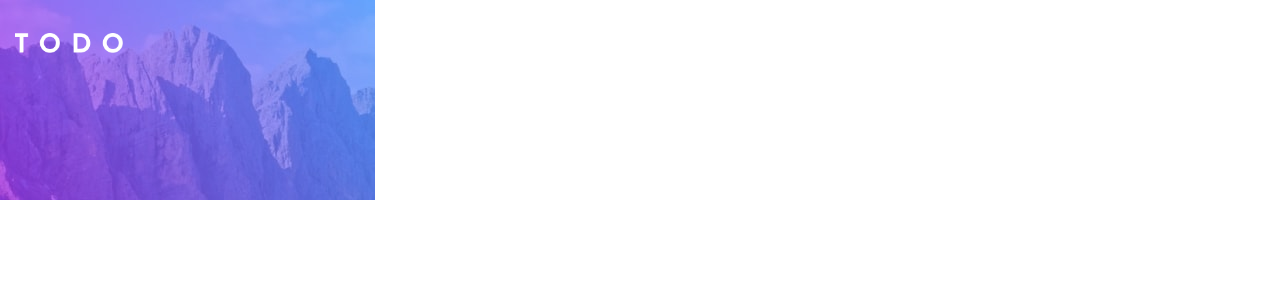
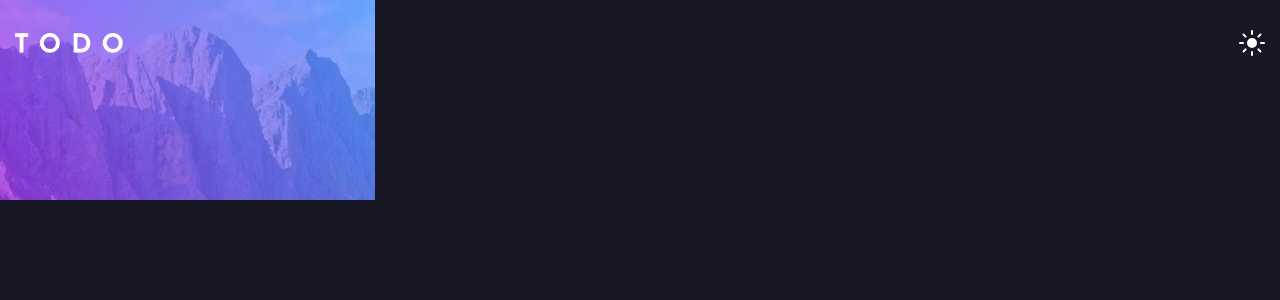
Before and after one commit to MikeG404/todo-app, a React (Vite) app: page / in a window 1280 px wide. Shown: the top 300 px of the page. Built offline with nearby package versions, Linux system fonts and the light colour scheme.

Commit message:
Add a functionnal basic ThemeMode

```diff
--- a/src/App.jsx
+++ b/src/App.jsx
@@ -15,7 +15,7 @@ function App() {
   }
 
   return (
-    <main className='flex flex-col gap-10'>
+    <main className={`h-screen flex flex-col gap-10 ${isThemeMode ? 'light-mode' : 'dark-mode'}`}>
       <header className='relative z-10'>
         <div className='absolute w-full flex flex-row justify-between items-center px-6 pt-12'>
           <img className='w-[108px]' src={Logo} alt="Logo TODO" />
--- a/src/index.css
+++ b/src/index.css
@@ -19,6 +19,14 @@
 
   --gradient-1: linear-gradient(90deg, rgba(85, 221, 255, 1) 0%, rgba(192, 88, 243, 1) 100%);;
   --gradient-2:  linear-gradient(90deg,rgba(55, 16, 189, 1) 0%, rgba(164, 35, 149, 1) 100%);
+}
+
+.light-mode {
+  background-color: var(--gray-501);
+}
+
+.dark-mode {
+  background-color: var(--navy-9501);
 }
 
 html {
```
